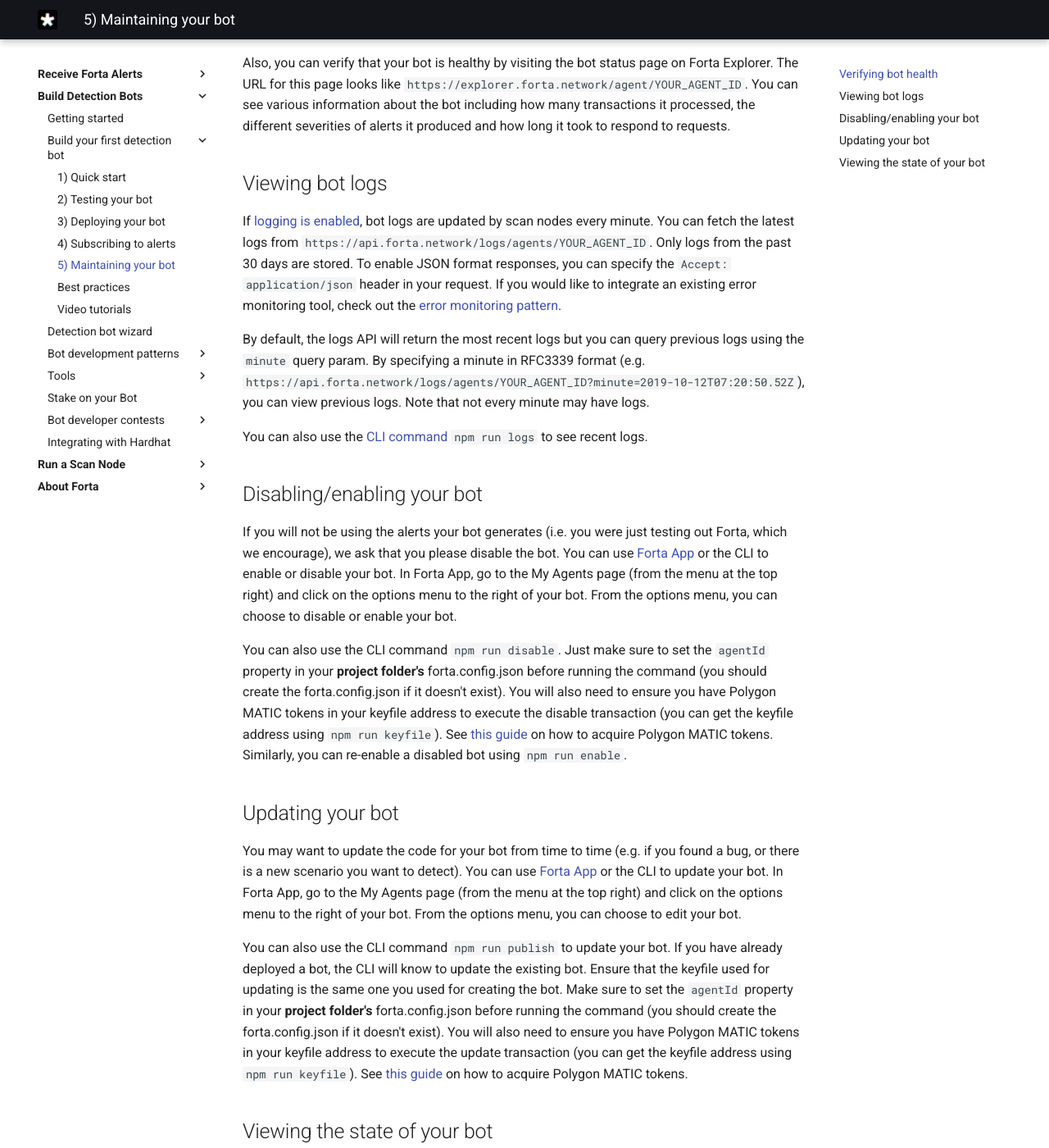
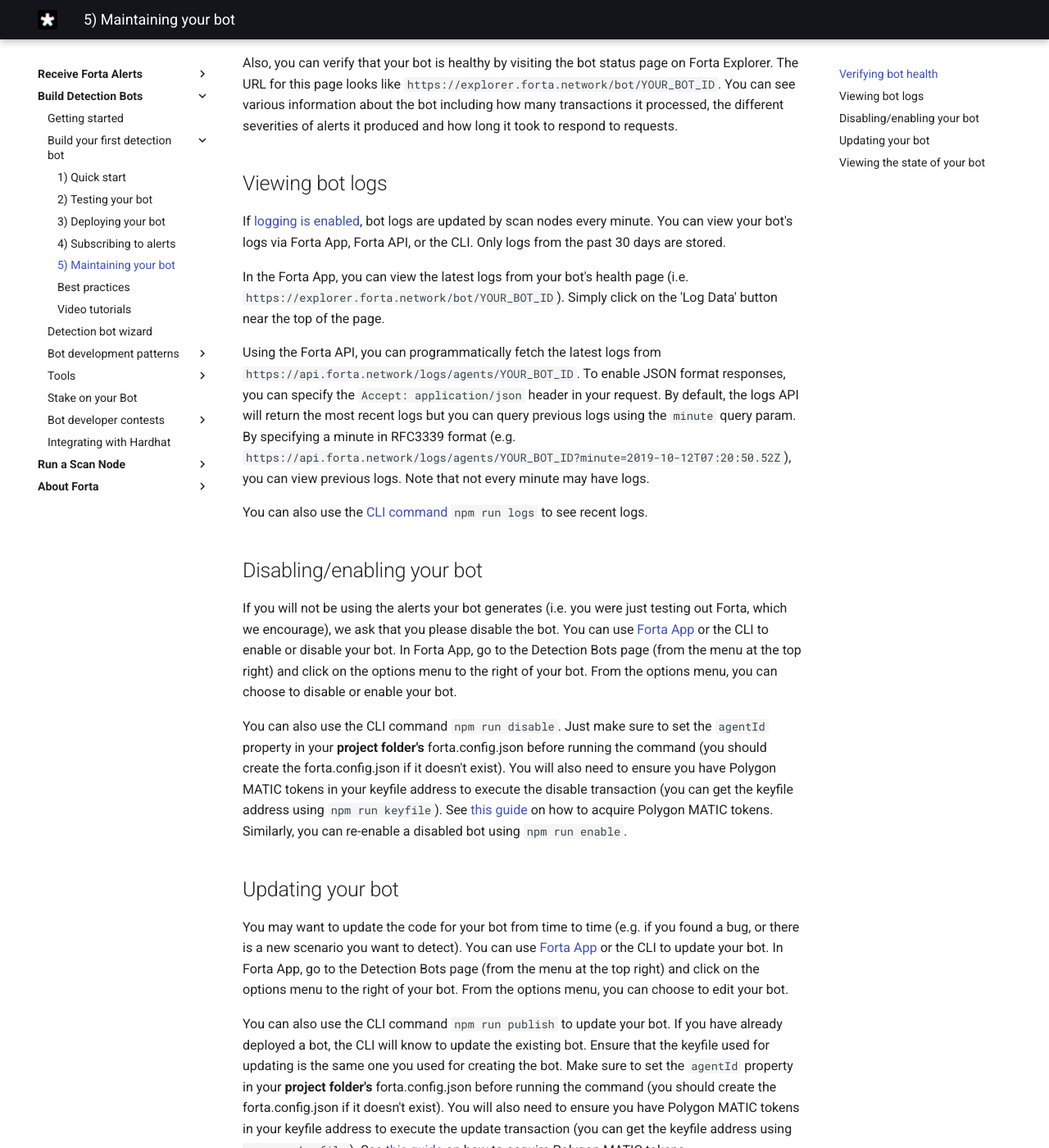
Before and after one commit to forta-network/docs, an MkDocs documentation site: the page built from docs/maintaining.md, in a window 1280 px wide and 1400 px high, scrolled down 285 px. Shown: the whole window at 82% size. Built offline with MkDocs 1.6.1 and Material for MkDocs 9.7.7, drawn with Linux system fonts in a browser that asks for light colours.

```diff
--- a/docs/maintaining.md
+++ b/docs/maintaining.md
@@ -4,26 +4,28 @@
 
 When your bot is published **and picked up by a scan node**, you can view the findings it generates using [Forta Explorer](https://explorer.forta.network/). You can filter findings using your bot ID (which looks like a SHA-256 hash e.g. `0x855b1556a45637abf05c63407437f6f305b4627c4361fb965a78e5731999c0c7`) using the search bar near the top of the page.
 
-Also, you can verify that your bot is healthy by visiting the bot status page on Forta Explorer. The URL for this page looks like `https://explorer.forta.network/agent/YOUR_AGENT_ID`. You can see various information about the bot including how many transactions it processed, the different severities of alerts it produced and how long it took to respond to requests.
+Also, you can verify that your bot is healthy by visiting the bot status page on Forta Explorer. The URL for this page looks like `https://explorer.forta.network/bot/YOUR_BOT_ID`. You can see various information about the bot including how many transactions it processed, the different severities of alerts it produced and how long it took to respond to requests.
 
 ## Viewing bot logs
 
-If [logging is enabled](deploying.md#enable-logging-optional), bot logs are updated by scan nodes every minute. You can fetch the latest logs from `https://api.forta.network/logs/agents/YOUR_AGENT_ID`. Only logs from the past 30 days are stored. To enable JSON format responses, you can specify the `Accept: application/json` header in your request. If you would like to integrate an existing error monitoring tool, check out the [error monitoring pattern](error-monitoring.md).
+If [logging is enabled](deploying.md#enable-logging-optional), bot logs are updated by scan nodes every minute. You can view your bot's logs via Forta App, Forta API, or the CLI. Only logs from the past 30 days are stored.
 
-By default, the logs API will return the most recent logs but you can query previous logs using the `minute` query param. By specifying a minute in RFC3339 format (e.g. `https://api.forta.network/logs/agents/YOUR_AGENT_ID?minute=2019-10-12T07:20:50.52Z`), you can view previous logs. Note that not every minute may have logs.
+In the Forta App, you can view the latest logs from your bot's health page (i.e. `https://explorer.forta.network/bot/YOUR_BOT_ID`). Simply click on the 'Log Data' button near the top of the page.
+
+Using the Forta API, you can programmatically fetch the latest logs from `https://api.forta.network/logs/agents/YOUR_BOT_ID`. To enable JSON format responses, you can specify the `Accept: application/json` header in your request. By default, the logs API will return the most recent logs but you can query previous logs using the `minute` query param. By specifying a minute in RFC3339 format (e.g. `https://api.forta.network/logs/agents/YOUR_BOT_ID?minute=2019-10-12T07:20:50.52Z`), you can view previous logs. Note that not every minute may have logs.
 
 You can also use the [CLI command](cli.md#logs) `npm run logs` to see recent logs.
 
 ## Disabling/enabling your bot
 
-If you will not be using the alerts your bot generates (i.e. you were just testing out Forta, which we encourage), we ask that you please disable the bot. You can use [Forta App](https://app.forta.network/) or the CLI to enable or disable your bot. In Forta App, go to the My Agents page (from the menu at the top right) and click on the options menu to the right of your bot. From the options menu, you can choose to disable or enable your bot.
+If you will not be using the alerts your bot generates (i.e. you were just testing out Forta, which we encourage), we ask that you please disable the bot. You can use [Forta App](https://app.forta.network/) or the CLI to enable or disable your bot. In Forta App, go to the Detection Bots page (from the menu at the top right) and click on the options menu to the right of your bot. From the options menu, you can choose to disable or enable your bot.
 
 You can also use the CLI command `npm run disable`. Just make sure to set the `agentId` property in your **project folder's** forta.config.json before running the command (you should create the forta.config.json if it doesn't exist). You will also need to ensure you have Polygon MATIC tokens in your keyfile address to execute the disable transaction (you can get the keyfile address using `npm run keyfile`). See [this guide](matic.md) on how to acquire Polygon MATIC tokens. Similarly, you can re-enable a disabled bot using `npm run enable`.
 
 
 ## Updating your bot
 
-You may want to update the code for your bot from time to time (e.g. if you found a bug, or there is a new scenario you want to detect). You can use [Forta App](https://app.forta.network/) or the CLI to update your bot. In Forta App, go to the My Agents page (from the menu at the top right) and click on the options menu to the right of your bot. From the options menu, you can choose to edit your bot.
+You may want to update the code for your bot from time to time (e.g. if you found a bug, or there is a new scenario you want to detect). You can use [Forta App](https://app.forta.network/) or the CLI to update your bot. In Forta App, go to the Detection Bots page (from the menu at the top right) and click on the options menu to the right of your bot. From the options menu, you can choose to edit your bot.
 
 You can also use the CLI command `npm run publish` to update your bot. If you have already deployed a bot, the CLI will know to update the existing bot. Ensure that the keyfile used for updating is the same one you used for creating the bot. Make sure to set the `agentId` property in your **project folder's** forta.config.json before running the command (you should create the forta.config.json if it doesn't exist). You will also need to ensure you have Polygon MATIC tokens in your keyfile address to execute the update transaction (you can get the keyfile address using `npm run keyfile`). See [this guide](matic.md) on how to acquire Polygon MATIC tokens.
 
```
Also changed, not shown: docs/deploying-app.md (+16 -4 lines), docs/deploying-cli.md (+16 -2 lines), docs/deploying-connect.md (deleted, +0 -64 lines), docs/deploying.md (+5 -14 lines), docs/quickstart.md (+1 -1 lines), docs/stake-on-detection-bot.md (+1 -1 lines).
